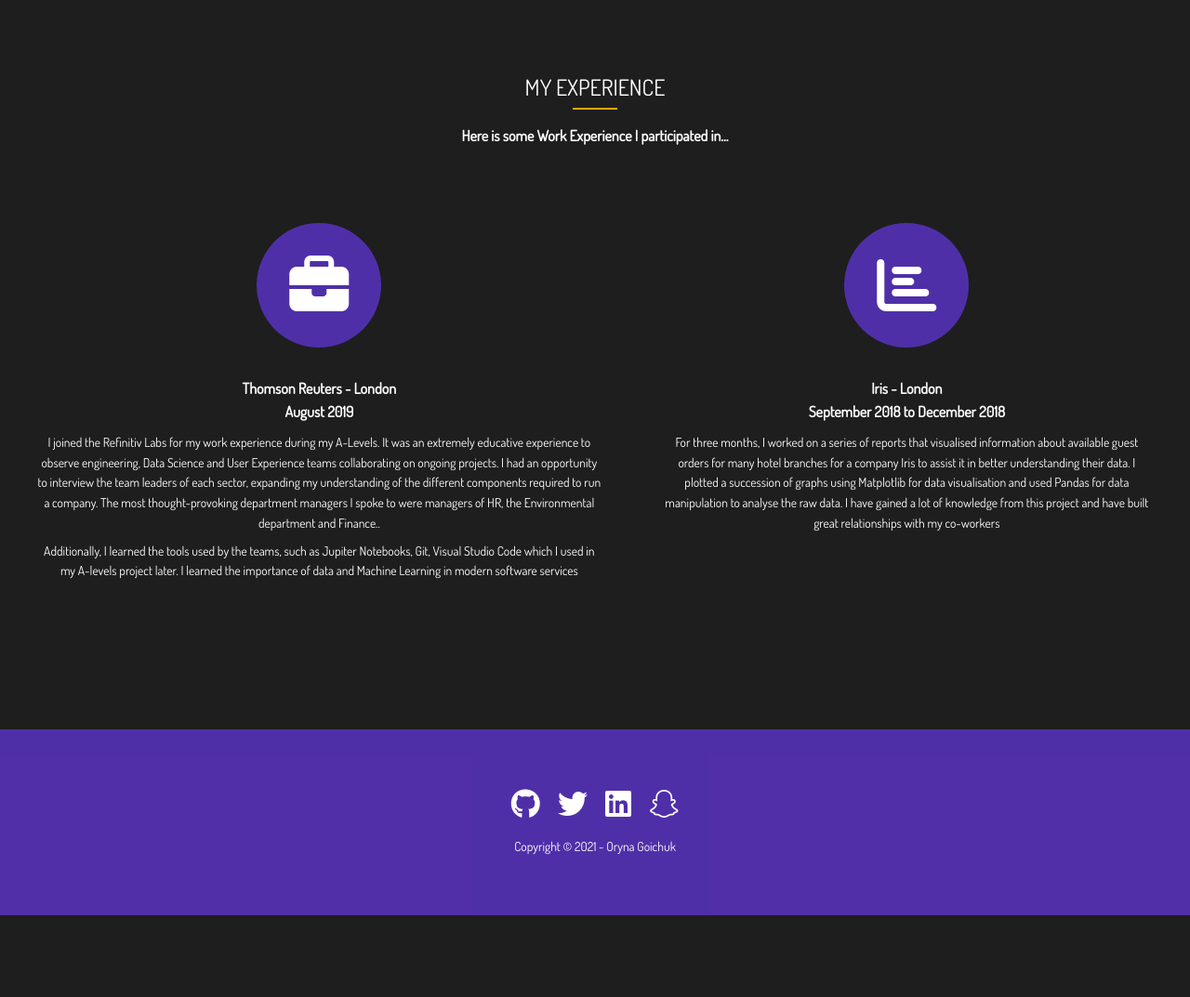
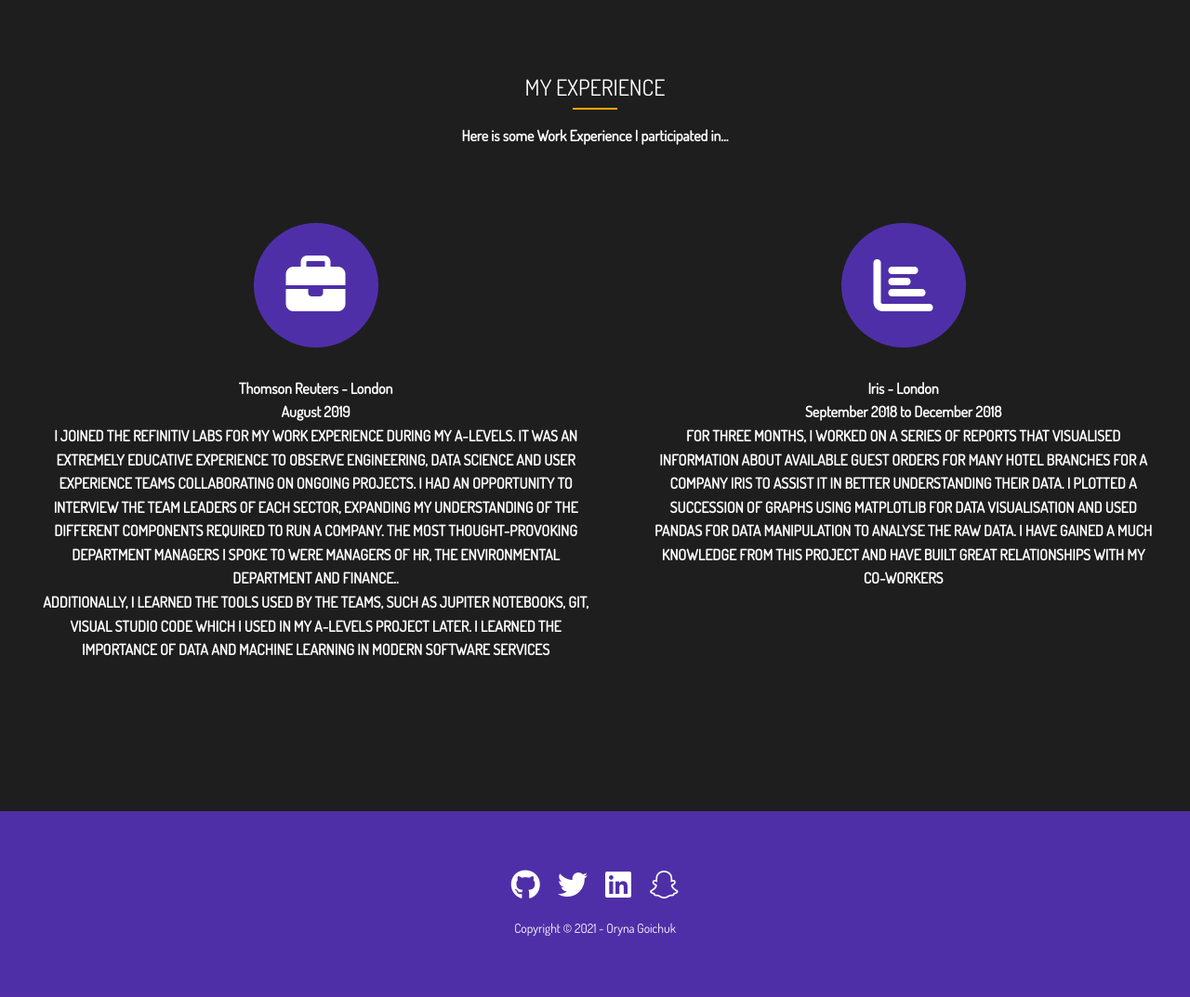
Before and after one commit to orynamg/portfolio-website, a PHP site: page / in a window 1280 px wide. Shown: the part 2744-3817 px from the top of the page at 93% size. Before the commit the page ends 3729 px from the top, so only its background shows below. Run offline with PHP 8.4, Linux system fonts and the light colour scheme; some libraries are stand-ins or nearby versions.

Commit message:
font size

```diff
--- a/src/index.php
+++ b/src/index.php
@@ -168,10 +168,10 @@
                 <i class="fas fa-briefcase fa-4x icon"></i>
                 <h2>Thomson Reuters - London</h2>
                 <h2>August 2019</h2>
-                <p>I joined the Refinitiv Labs for my work experience during my A-Levels. It was an extremely educative experience to observe engineering, Data Science and User Experience teams collaborating on ongoing projects. I had an opportunity to interview the team leaders of each sector, expanding my understanding of the different components required to run a company. The most thought-provoking department managers I spoke to were managers of HR, the Environmental department and Finance..</p>
-                <p>
+                <h3>I joined the Refinitiv Labs for my work experience during my A-Levels. It was an extremely educative experience to observe engineering, Data Science and User Experience teams collaborating on ongoing projects. I had an opportunity to interview the team leaders of each sector, expanding my understanding of the different components required to run a company. The most thought-provoking department managers I spoke to were managers of HR, the Environmental department and Finance..</h3>
+                <h3>
                 Additionally, I learned the tools used by the teams, such as Jupiter Notebooks, Git, Visual Studio Code which I used in my A-levels project later. I learned the importance of data and Machine Learning in modern software services
-                </p>
+            </h3>
 
             </div>
 
@@ -179,7 +179,7 @@
                 <i class="fas fa-chart-bar fa-4x icon"></i>
                 <h2>Iris - London</h2>
                 <h2>September 2018 to December 2018</h2>
-                <p>For three months, I worked on a series of reports that visualised information about available guest orders for many hotel branches for a company Iris to assist it in better understanding their data. I plotted a succession of graphs using Matplotlib for data visualisation and used Pandas for data manipulation to analyse the raw data. I have gained a lot of knowledge from this project and have built great relationships with my co-workers</p>
+                <h3>For three months, I worked on a series of reports that visualised information about available guest orders for many hotel branches for a company Iris to assist it in better understanding their data. I plotted a succession of graphs using Matplotlib for data visualisation and used Pandas for data manipulation to analyse the raw data. I have gained a much knowledge from this project and have built great relationships with my co-workers</h3>
             </div>
         </div>
 
```
